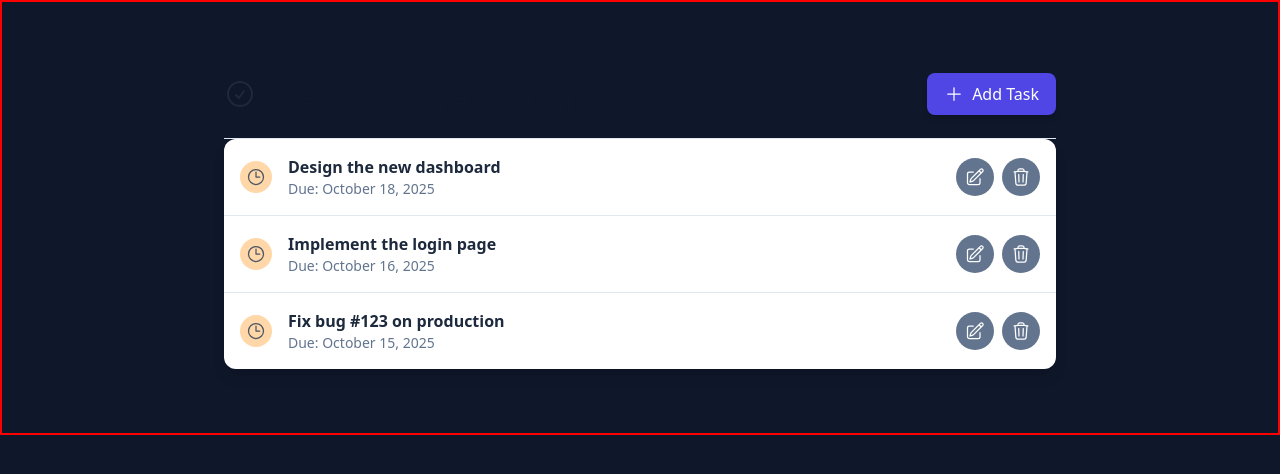
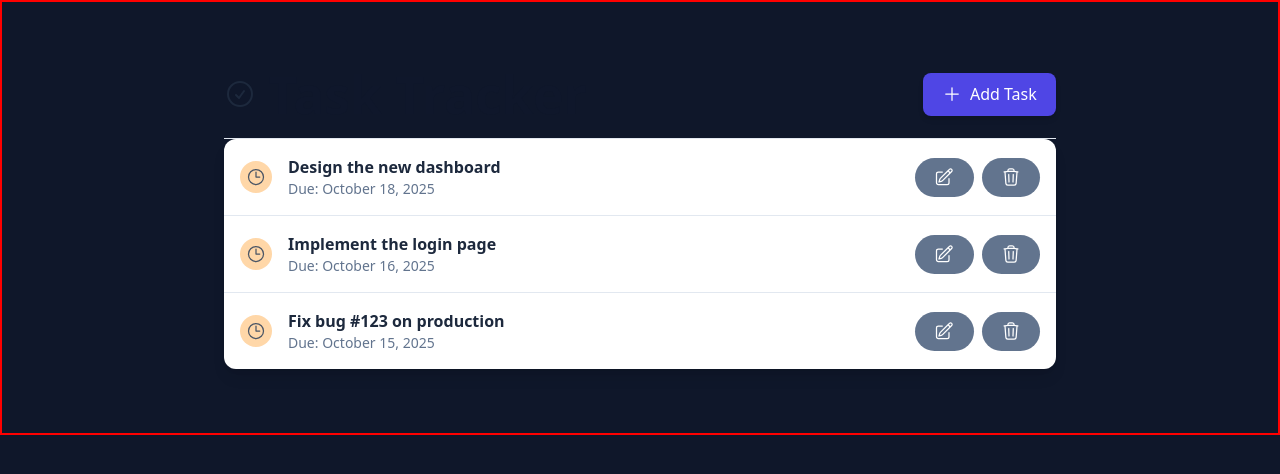
Before and after one commit to prajwalsiwa/Mini-Task-Tracker, a React (Vite) app: page / in a window 1280 px wide. Shown: the top 474 px of the page. Built offline with nearby package versions, Linux system fonts and the light colour scheme.

Commit message:
refactor: button style

```diff
--- a/src/index.css
+++ b/src/index.css
@@ -36,22 +36,47 @@ h1 {
 }
 
 button {
+  /* Layout */
+  display: inline-flex;
+  align-items: center;
+  justify-content: center;
+  padding: 0.6rem 1.2rem;
+  gap: 0.5rem;
+
+  /* Visuals */
+  background-color: #4f46e5;
+  color: white;
+  border: none;
   border-radius: 8px;
-  border: 1px solid transparent;
-  font-size: 1em;
+  font-size: 1rem;
   font-weight: 500;
   font-family: inherit;
-  background-color: #4f46e5;
   cursor: pointer;
 
+  /* UX + Feel */
+  transition: background-color 0.25s ease, box-shadow 0.25s ease,
+    transform 0.1s ease;
 }
+
 button:hover {
-  border-color: #646cff;
+  background-color: #4338ca; /* Slightly darker */
 }
-button:focus,
+
+button:active {
+  transform: scale(0.97); /* Button press animation */
+}
+
 button:focus-visible {
-  outline: 4px auto -webkit-focus-ring-color;
+  outline: none;
+  box-shadow: 0 0 0 4px rgba(79, 70, 229, 0.4); /* Accessible focus ring */
 }
+
+button:disabled {
+  background-color: #a5a5a5;
+  cursor: not-allowed;
+  opacity: 0.7;
+}
+
 /*
 @media (prefers-color-scheme: light) {
   :root {
```
